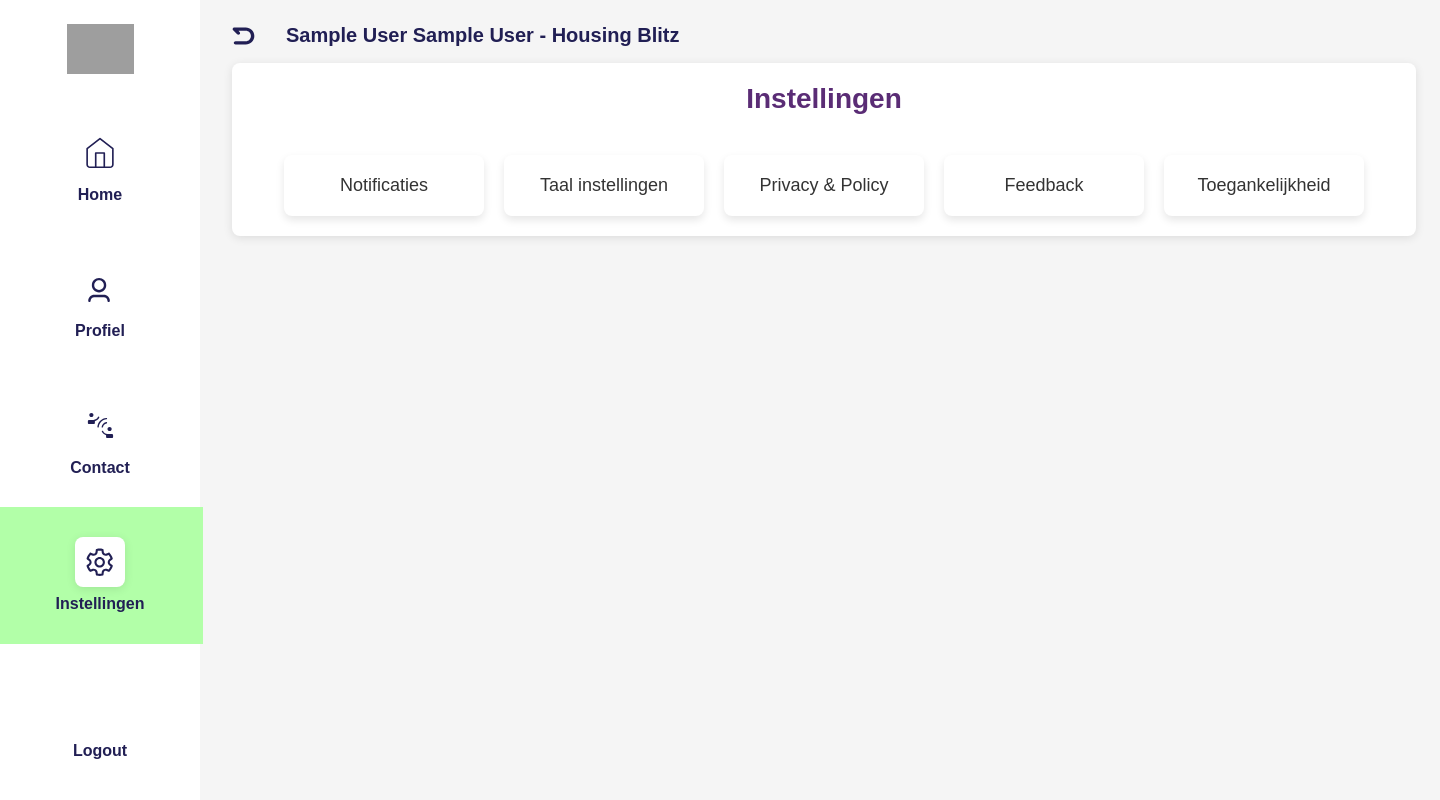
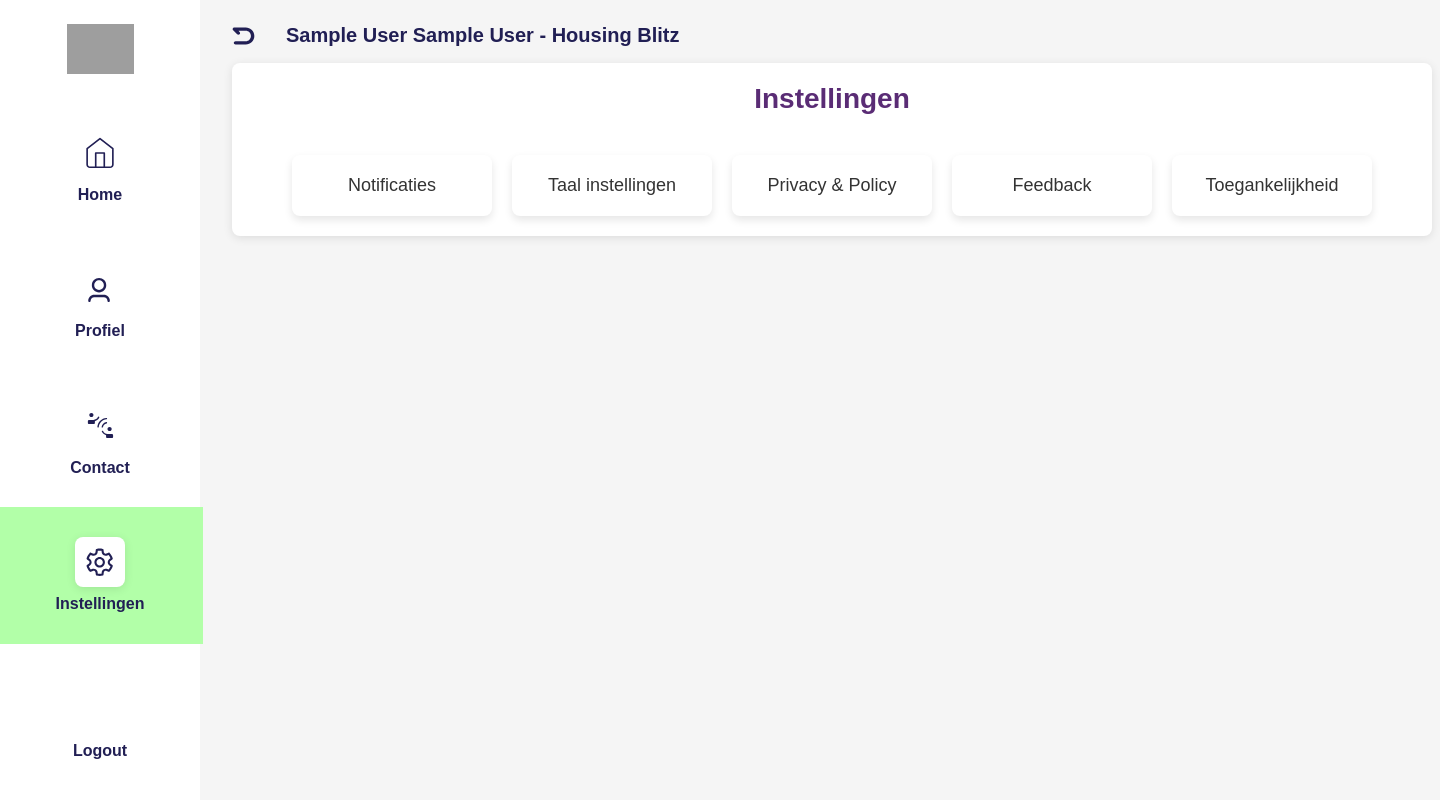
Before and after one commit to YannTGK/Housing_Blitz, a PHP site: page /setting.php in a window 1440 px wide. Run offline with PHP 8.4, Linux system fonts and the light colour scheme; the visitor is signed in with stand-in values (Sample User, id 1); grey boxes are pictures that could not be loaded.

Commit message:
settings width

```diff
--- a/styles/setting.css
+++ b/styles/setting.css
@@ -15,6 +15,7 @@ body {
     border-radius: 8px;
     box-shadow: 0 2px 10px rgba(0, 0, 0, 0.1);
     text-align: center;
+    width: 1200px;
 }
 
 .settings h2 {
```
